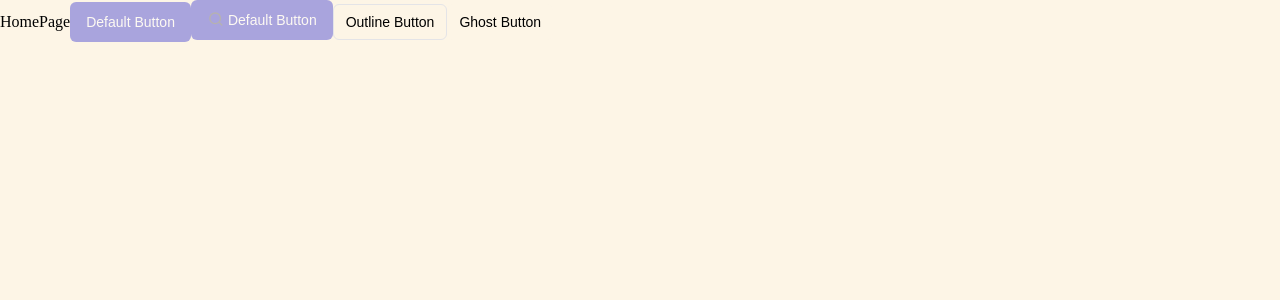
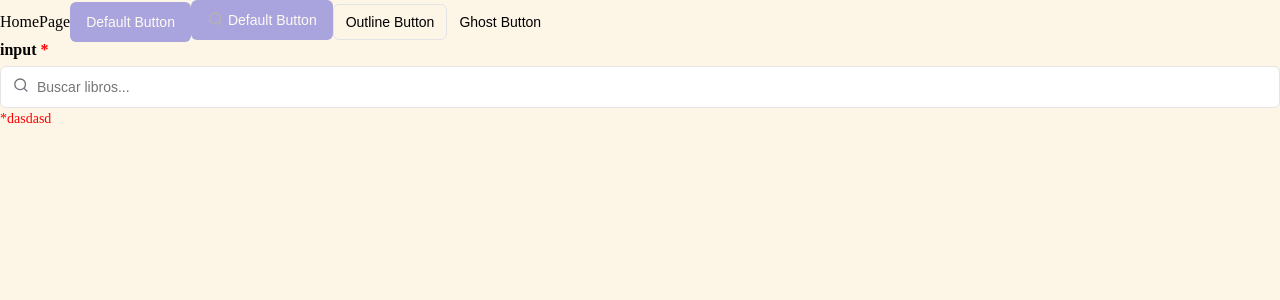
Before and after one commit to camduarte/bookshare, a React (Vite) app in the folder client/: page / in a window 1280 px wide. Shown: the top 300 px of the page. Built offline with nearby package versions, Linux system fonts and the light colour scheme.

Commit message:
Componente input agregado

```diff
--- /dev/null
+++ b/client/src/components/ui/Input.jsx
@@ -0,0 +1,83 @@
+import React from 'react';
+import { SearchIcon } from '../../assets/icons';
+import '../../styles/components/ui/input.css';
+
+/**
+ * Componente Input con label e icono opcional.
+ *
+ * @param {Object} props - Las propiedades del objeto.
+ * @param {string} props.label - Label para el campo input.
+ * @param {string} props.name - El nombre del campo input.
+ * @param {React.ReactNode} [props.icon] - Icono a mostrar dentro del campo input.
+ * @param {string} [props.type='text'] - El tipo de input por defecto es 'text'.
+ * @param {string} [props.value] - El valor del campo input.
+ * @param {function} [props.onChange] - Función para manejar el cambio de valor del campo input.
+ * @param {boolean} [props.error=false] - Indica si hay un error asociado con el campo input.
+ * @param {string} [props.errorMessage] - Mensaje de error a mostrar si hay un error.
+ * @param {string} [props.className=''] - Clases CSS adicionales para aplicar al contenedor del campo input.
+ * @param {boolean} [props.required=false] - Indica si el campo input es obligatorio.
+ * @param {React.Ref} ref - La referencia que se adjuntará al elemento input.
+ * @param {Object} [props.props] - Cualquier otra propiedad adicional que se pasará al input.
+ *
+ * @returns {JSX.Element} El componente input renderizado.
+ *
+ * @example
+ * // Uso básico del componente Input
+ * <Input
+ *   label="Nombre"
+ *   name="nombre"
+ *   icon
+ *   value={valor}
+ *   onChange={manejarCambio}
+ *   error={tieneError}
+ *   errorMessage="Este campo es obligatorio"
+ *   required
+ * />
+ */
+const Input = React.forwardRef(
+  (
+    {
+      label,
+      name,
+      icon,
+      type = 'text',
+      value,
+      onChange,
+      error,
+      errorMessage,
+      className = '',
+      required = false,
+      ...props
+    },
+    ref
+  ) => {
+    return (
+      <div className={`inputWithLabel ${className}`}>
+        <label htmlFor={name} className='inputLabel'>
+          {label} {required && <span className='requiredIndicator'>*</span>}
+        </label>
+        <div className='inputContainer'>
+          {icon && (
+            <span className='inputIcon'>
+              <SearchIcon />
+            </span>
+          )}
+
+          <input
+            ref={ref}
+            id={name}
+            type={type}
+            className={`input ${icon ? 'inputIconPosition' : ''}`}
+            {...props}
+          />
+        </div>
+        {error && (
+          <span className='errorMessage'>*{errorMessage || error}</span>
+        )}
+      </div>
+    );
+  }
+);
+Input.displayName = 'Input';
+
+export default Input;
--- a/client/src/pages/Home.jsx
+++ b/client/src/pages/Home.jsx
@@ -1,6 +1,7 @@
 import React from 'react';
 import Button from '../components/ui/Button';
 import { SearchIcon } from '../assets/icons';
+import Input from '../components/ui/Input';
 
 export default function Home() {
   return (
@@ -23,6 +24,14 @@ export default function Home() {
       <Button variant='ghost' size='sm'>
         Ghost Button
       </Button>
+      <Input
+        label='input'
+        required
+        placeholder='Buscar libros...'
+        icon
+        error
+        errorMessage='dasdasd'
+      />
     </div>
   );
 }
--- a/client/src/styles/components/ui/button.css
+++ b/client/src/styles/components/ui/button.css
@@ -27,13 +27,13 @@
 /* --------------- Default ----------- */
 .defaultSize {
   height: 2.5rem;
-  padding: 0.5rem 1rem 0.5rem 1rem;
+  padding: 0.5rem 1rem;
 }
 /* --------------- sm ----------- */
 .smSize {
   height: 2.25rem;
   border-radius: 0.375rem;
-  padding: 0 0.75rem 0 0.75rem;
+  padding: 0 0.75rem;
 }
 /* --------------- lg ----------- */
 .lgSize {
--- /dev/null
+++ b/client/src/styles/components/ui/input.css
@@ -0,0 +1,46 @@
+/* ----------------------------- Input Default ----------------------------- */
+.inputWithLabel {
+  display: flex;
+  flex-direction: column;
+}
+.inputLabel {
+  font-weight: 600;
+  margin-bottom: 0.5rem;
+}
+.requiredIndicator {
+  color: red;
+}
+.inputContainer {
+  position: relative;
+  display: flex;
+  align-items: center;
+}
+.inputIcon {
+  position: absolute;
+  left: 0.75rem;
+}
+.inputIconPosition {
+  padding: 0 2.25rem !important;
+}
+.input {
+  width: 100%;
+  height: 2.5rem;
+  border-radius: 0.375rem;
+  border: 1px solid var(--ring-color);
+  background-color: #fff;
+  padding: 0 0.75rem;
+  font-size: 0.875rem;
+}
+.input:focus-visible {
+  outline: 0;
+  box-shadow: 0 0 0 2px var(--primary-color);
+}
+.input:disabled {
+  pointer-events: none;
+  opacity: 0.5;
+}
+.errorMessage {
+  font-size: 14px;
+  color: red;
+  margin-top: 0.25rem;
+}
```
